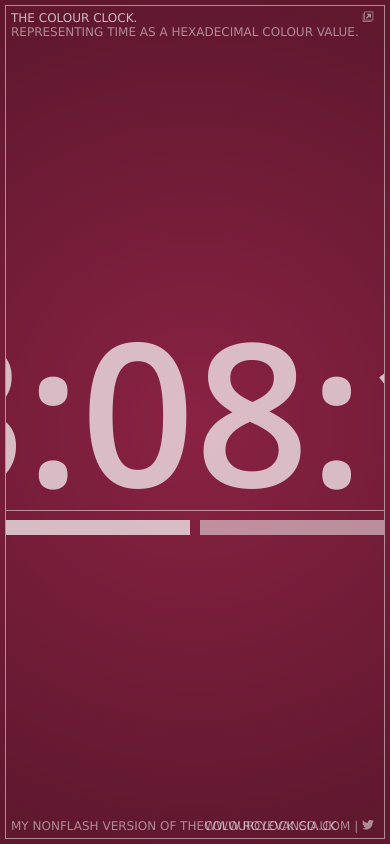
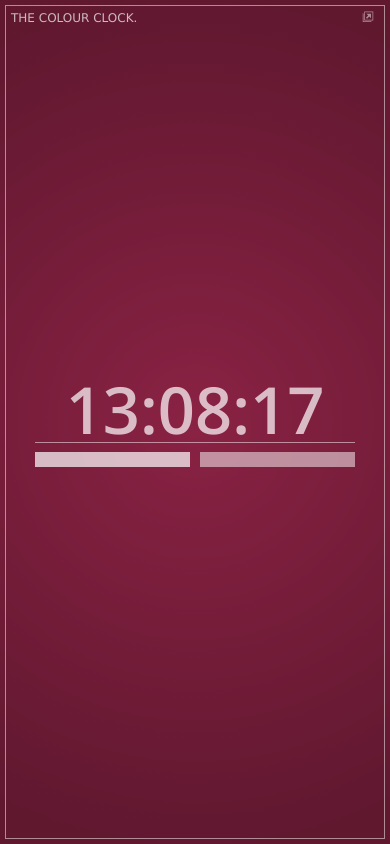
Before and after one commit to darklight721/ColourClock, a plain HTML site: page index.html in a window 390 px wide. Drawn offline with nearby package versions, Linux system fonts and the light colour scheme; files that its build step writes are made by us from their sources.

Commit message:
added responsive design and icons.

```diff
--- a/styles/main.scss
+++ b/styles/main.scss
@@ -23,14 +23,14 @@ $active-white: rgba(#fff,0.7);
 	   -moz-transform: rotate($deg);
 	    -ms-transform: rotate($deg);
 	     -o-transform: rotate($deg);
-	        transofrm: rotate($deg);
+	        transform: rotate($deg);
 }
 
 @font-face {
 	font-family: 'icomoon';
 	src:url('fonts/icomoon.eot');
 	src:url('fonts/icomoon.eot?#iefix') format('embedded-opentype'),
-		//url('fonts/icomoon.svg#icomoon') format('svg'),
+		url('fonts/icomoon.svg#icomoon') format('svg'),
 		url('fonts/icomoon.woff') format('woff'),
 		url('fonts/icomoon.ttf') format('truetype');
 	font-weight: normal;
@@ -82,28 +82,17 @@ footer {
 	bottom: $offset;
 }
 
+a {
+	color: inherit;
+	text-decoration: none;
+
+	&:hover {
+		text-decoration: underline;
+	}
+}
+
 div.clock-pane {
-	$height: 225px;
-	$width: $height * 3.56;
-	$nav-height: 15px;
-
-	position: absolute;
-	width: $width;
-	height: $height;
-	top: 50%;
-	left: 50%;
-	margin-left: -$width/2;
-	margin-top: -$height/2;
-
 	div.pane {
-		$pane-height: $height - $nav-height;
-		$divider-offset: 10px;
-
-		position: relative;
-		height: $pane-height;
-		font-size: $pane-height - $divider-offset;
-		line-height: $pane-height - $divider-offset;
-
 		font-family: 'Open Sans', sans-serif;
 		text-align: center;
 		text-transform: uppercase;
@@ -112,15 +101,7 @@ div.clock-pane {
 		overflow: hidden;
 
 		div.page {
-			position: absolute;
-			width: 100%;
-			top: 0;
-
 			@include transition(top, 0.9s);
-
-			&.scroll-to-hex {
-				top: -($pane-height - $divider-offset);
-			}
 		}
 
 		div.divider {
@@ -130,18 +111,12 @@ div.clock-pane {
 	}
 
 	nav {
-		height: $nav-height;
-
 		overflow: hidden;
 
 		button {
-			$button-offset: 5px;
-
 			display: block;
 			float: left;
 
-			width: $width / 2 - $button-offset;
-			height: 100%;
 			margin: 0;
 			padding: 0;
 			border: none;
@@ -152,14 +127,6 @@ div.clock-pane {
 
 			@include transition(background-color, 0.9s);
 
-			&:first-of-type {
-				margin-right: $button-offset;
-			}
-
-			&:last-of-type {
-				margin-left: $button-offset;
-			}
-
 			&.active {
 				background-color: $active-white;
 			}
@@ -167,12 +134,59 @@ div.clock-pane {
 	}
 }
 
-a {
-	color: inherit;
-	text-decoration: none;
+@mixin clock-dimension($height) {
+	div.clock-pane {
+		$nav-height: 15px;
+		$width: $height * 3.56;
 
-	&:hover {
-		text-decoration: underline;
+		position: absolute;
+		width: $width;
+		height: $height;
+		top: 50%;
+		left: 50%;
+		margin-left: -$width/2;
+		margin-top: -$height/2;
+
+		div.pane {
+			$pane-height: $height - $nav-height;
+			$divider-offset: 10px;
+
+			position: relative;
+			width: 100%;
+			height: $pane-height;
+			font-size: $pane-height - $divider-offset;
+			line-height: $pane-height - $divider-offset;
+
+			div.page {
+				position: absolute;
+				width: 100%;
+				top: 0;
+
+				&.scroll-to-hex {
+					top: -($pane-height - $divider-offset);
+				}
+			}
+		}
+
+		nav {
+			width: 100%;
+			height: $nav-height;
+
+			button {
+				$button-offset: 5px;
+
+				width: $width / 2 - $button-offset;
+				height: 100%;
+
+				&:first-of-type {
+					margin-right: $button-offset;
+				}
+
+				&:last-of-type {
+					margin-left: $button-offset;
+				}
+			}
+		}
 	}
 }
 
@@ -207,3 +221,16 @@ a {
 		@include rotate(180deg);
 	}
 }
+
+@include clock-dimension(225px);
+
+@media screen and (max-width: 800px) {
+	@include clock-dimension(160px);
+}
+
+@media screen and (max-width: 560px) {
+	@include clock-dimension(90px);
+	header span.text, footer {
+		display: none;
+	}
+}
```
Also changed, not shown: apple-touch-icon.png (added), favicon.ico.
